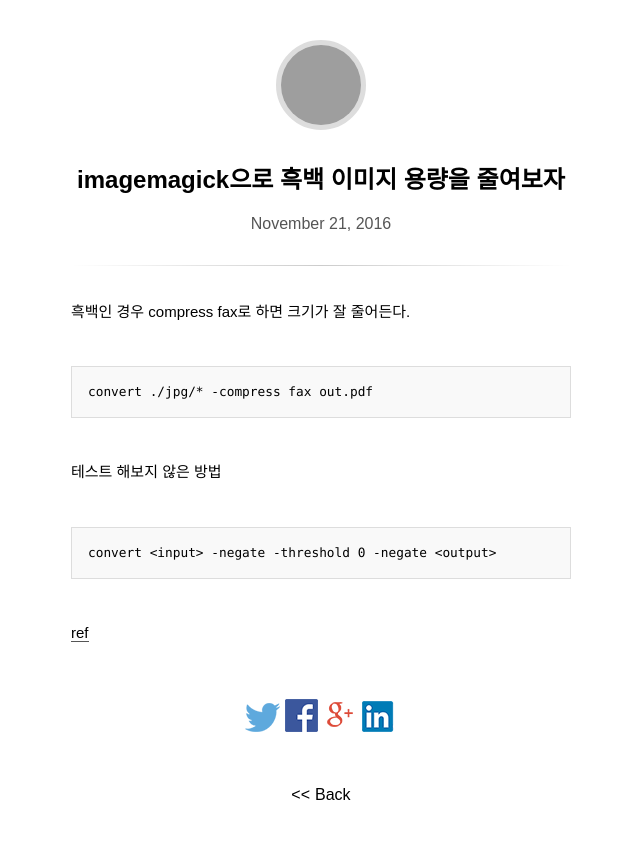
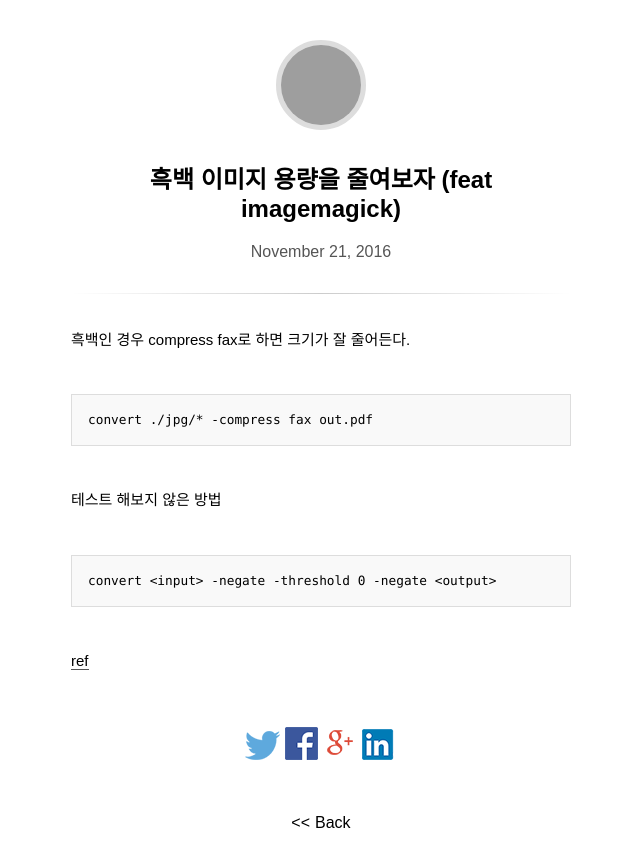
Before and after one commit to pinedance/blog, a Jekyll site: the page built from _posts/2016/07-12/2016-11-21-흑백-이미지-용량을-줄여보자.md, in a window 1280 px wide. Shown: the top 867 px of the page, without its empty margins (319-959 px from the left). Built offline with Jekyll 4.4.1, drawn with Linux system fonts in a browser that asks for light colours; some web fonts are replaced; comment, search, counter and statistics services are not loaded; grey boxes are pictures that could not be loaded.

Commit message:
update posts

```diff
--- a/_posts/2016/07-12/2016-11-21-흑백-이미지-용량을-줄여보자.md
+++ b/_posts/2016/07-12/2016-11-21-흑백-이미지-용량을-줄여보자.md
@@ -1,6 +1,6 @@
 ---
 layout: post
-title:  "imagemagick으로 흑백 이미지 용량을 줄여보자"
+title:  "흑백 이미지 용량을 줄여보자 (feat imagemagick)"
 categories: 생활자동화
 ---
 
```
Also changed, not shown: _posts/2016/01-06/2016-06-10-스캔-이미지-문서-흑백-만들기.md (+1 -1 lines).
